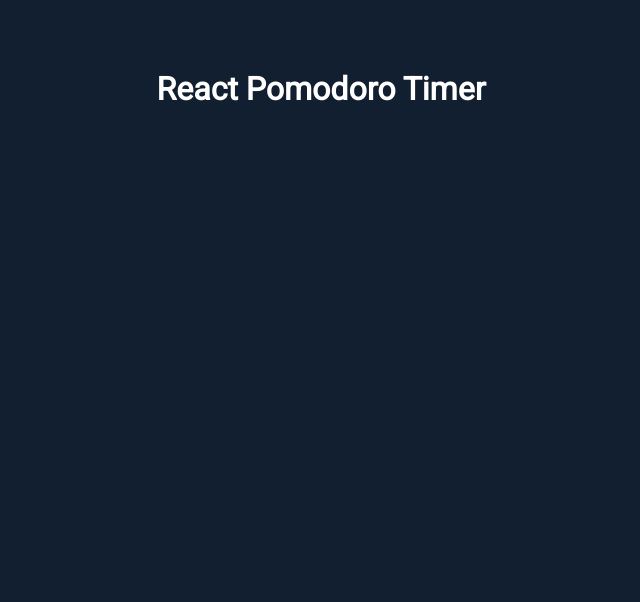
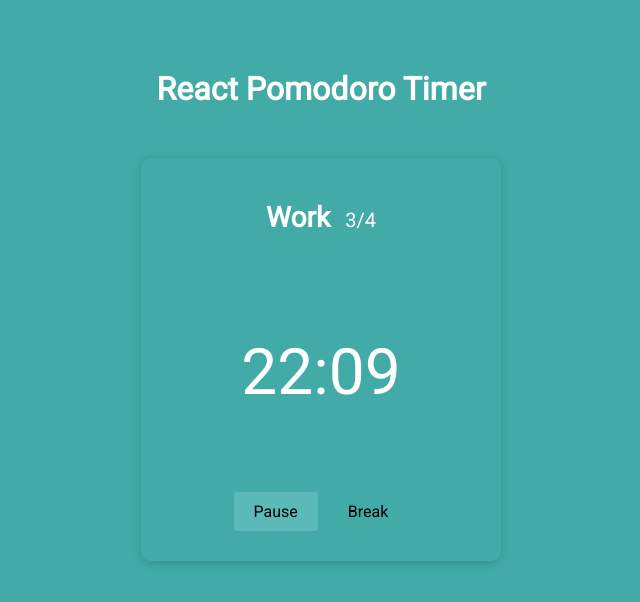
Before and after one commit to matyiu/react-pomodoro-timer, a React app: page / in a window 1280 px wide. Shown: the top 602 px of the page, without its empty margins (319-959 px from the left). Built offline with nearby package versions, Linux system fonts and the light colour scheme.

Commit message:
Created PomodoroTimer UI

```diff
--- a/src/js/App.js
+++ b/src/js/App.js
@@ -1,11 +1,14 @@
 import React from 'react';
+import { hot } from 'react-hot-loader/root';
+import PomodoroTimer from './components/PomodoroTimer';
 
 const App = () => {
     return (
         <div className="app">
             <h1>React Pomodoro Timer</h1>
+            <PomodoroTimer />
         </div>
     );
 }
 
-export default App;
+export default hot(App);
--- /dev/null
+++ b/src/js/components/PomodoroTimer.js
@@ -0,0 +1,19 @@
+import React from 'react'
+
+const PomodoroTimer = () => {
+    return (
+        <div className="pomodoro-timer">
+            <h3>Work</h3>
+            <p className="timer-round">3/4</p>
+            <div className="timer">
+                <span className="timer-text">22:09</span>
+            </div>
+            <div className="timer-controls">
+                <button className="timer-pause">Pause</button>
+                <button className="timer-next">Break <i class="fas fa-arrow-right"></i></button>
+            </div>
+        </div>
+    );
+}
+
+export default PomodoroTimer;
--- a/src/scss/app/_core.scss
+++ b/src/scss/app/_core.scss
@@ -1,5 +1,5 @@
 body {
-    background: #111f30;
+    background: $background;
     color: white;
     font-family: 'Roboto', sans-serif;
 }
--- /dev/null
+++ b/src/scss/app/_variables.scss
@@ -0,0 +1,2 @@
+$background: #43aba7;
+$primary: #5bbab7;
--- /dev/null
+++ b/src/scss/components/_pomodoroTimer.scss
@@ -0,0 +1,64 @@
+.pomodoro-timer {
+    background: $background;
+    box-shadow: 0px 2px 10px rgba(darken($color: $background, $amount: 40%), 0.18);
+    border-radius: 10px;
+    padding: 30px;
+    max-width: 300px;
+    margin: 0 auto;
+
+    h3 {
+        font-size: 1.75rem;
+        margin: 0;
+        padding: 0;
+        display: inline-block;
+        margin-right: 15px;
+    }
+
+    .timer-round {
+        display: inline-block;
+        font-size: 1.25rem;
+    }
+
+    .timer {
+        width: 200px;
+        height: 200px;
+        display: flex;
+        justify-content: center;
+        align-items: center;
+        margin: 20px auto;
+
+        &-text {
+            font-size: 4rem;
+        }
+    }
+
+    .timer-controls {
+        display: flex;
+        justify-content: center;
+
+        .timer-pause,
+        .timer-next {
+            background: none;
+            padding: 10px 20px;
+            border: none;
+            cursor: pointer;
+            font-family: "Roboto", sans-serif;
+            border-radius: 3px;
+            font-size: 1rem;
+            transition: background 0.1s ease-out;
+        }
+
+        .timer-pause {
+            background: $primary;
+            margin-right: 10px;
+
+            &:hover {
+                background: lighten($primary, 4%);
+            }
+        }
+
+        .timer-next:hover {
+            background: $primary;
+        }
+    }
+}
--- a/src/scss/index.scss
+++ b/src/scss/index.scss
@@ -1 +1,6 @@
+// App
+@import './app/variables';
 @import './app/core';
+
+// Components
+@import './components/pomodoroTimer';
```
